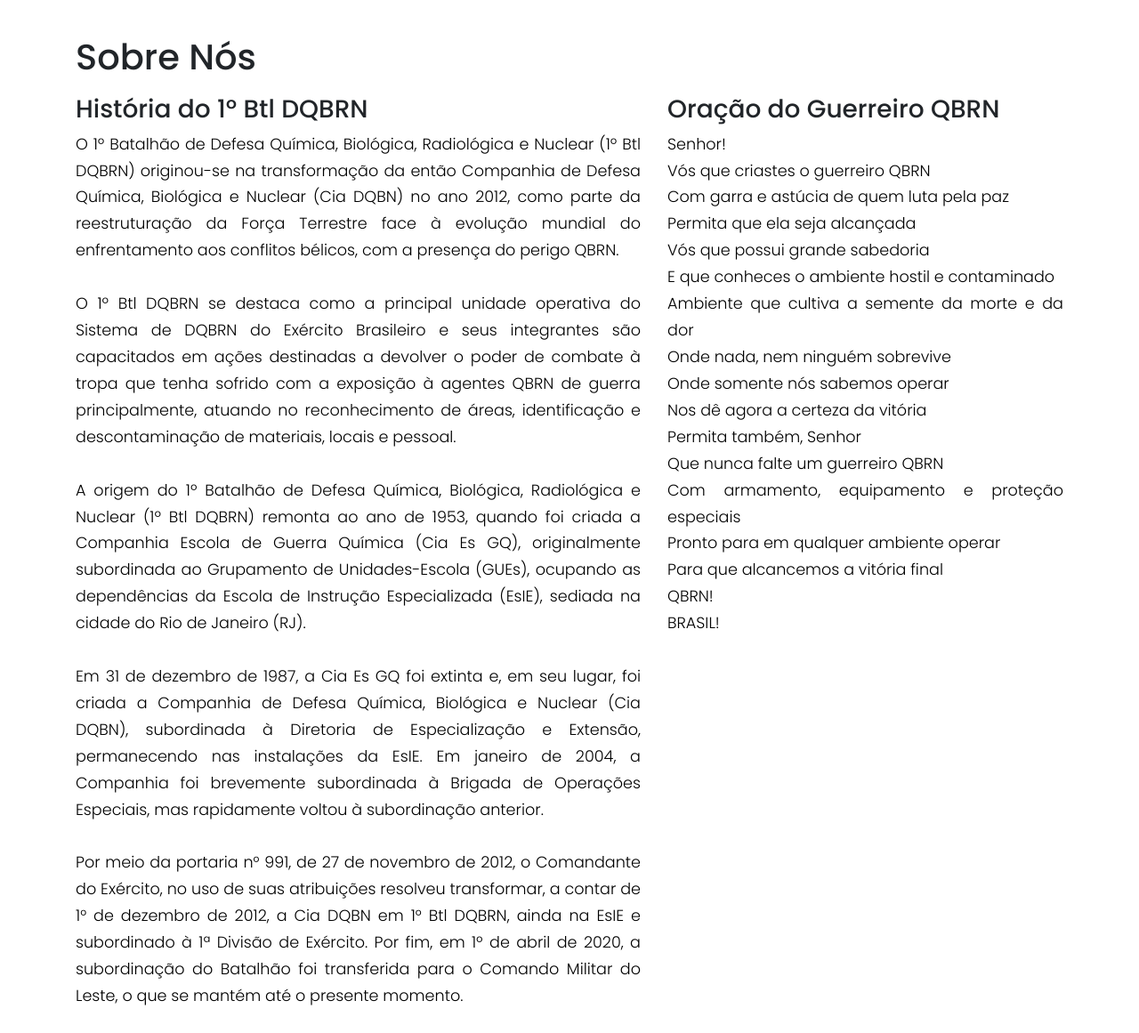
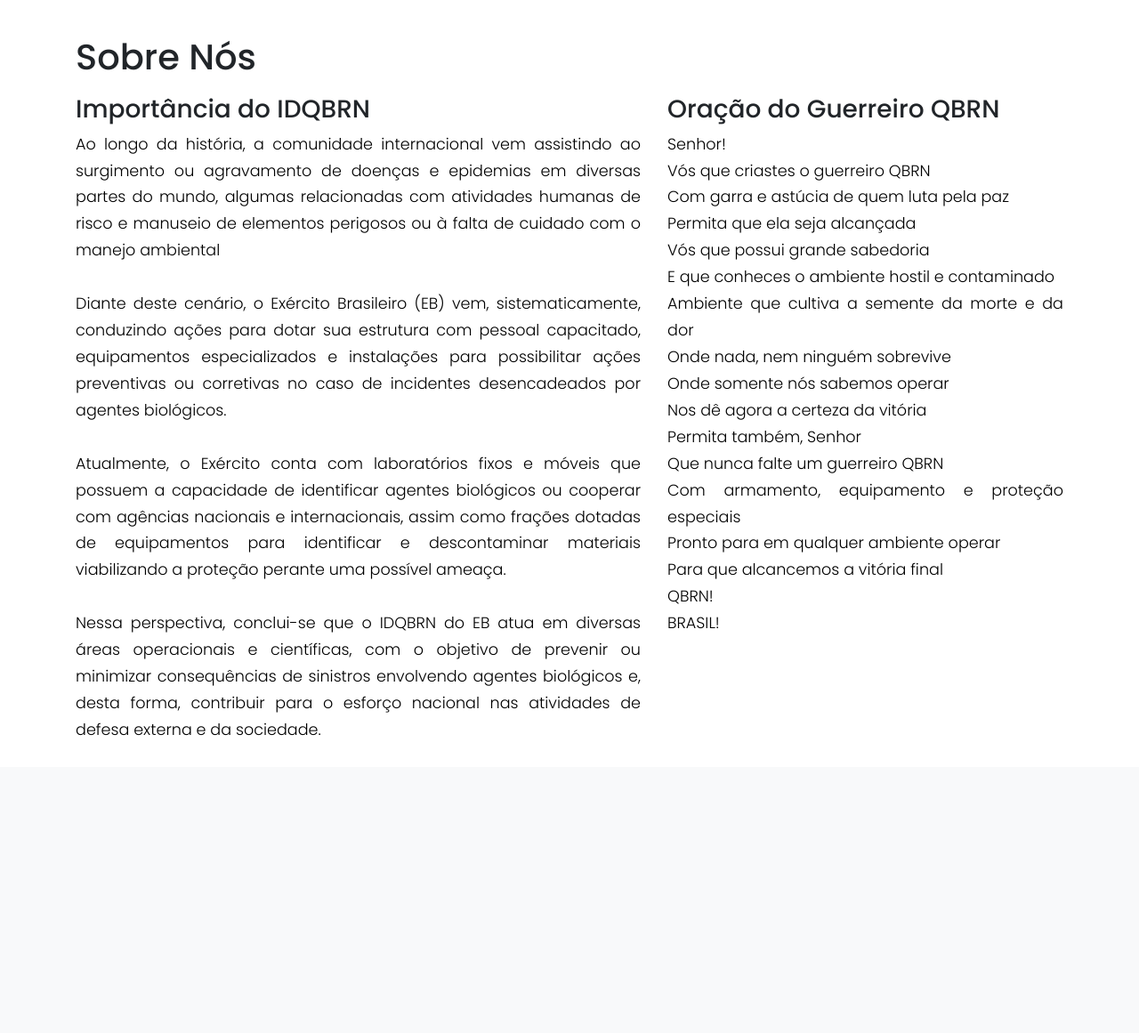
Before and after one commit to bereznik/Diseases-map, a Django app: page /about/ in a window 1280 px wide. Shown: the part 56-1217 px from the top of the page at 89% size. After the commit the page ends 883 px from the top, so only its background shows below. Run offline with Django 4.2, Linux system fonts and the light colour scheme; some libraries are stand-ins or nearby versions.

Commit message:
feat: Descrição do IDQBRN

```diff
--- a/web/diseasesmap/templates/about.html
+++ b/web/diseasesmap/templates/about.html
@@ -4,39 +4,53 @@
 <div id="content">
     <div class="container" style="text-align: justify;">
         <div style="padding-bottom: 10px;">
-    <p class="h1">Sobre Nós<br/></p>
+            <p class="h1">Sobre Nós<br /></p>
         </div>
         <div class="row">
             <div class="col-7">
-    <p class="h3">História do 1º Btl DQBRN</p>
+                <p class="h3">Importância do IDQBRN</p>
                 <p class="p2">
-        O 1º Batalhão de Defesa Química, Biológica, Radiológica e Nuclear (1º Btl DQBRN) originou-se na transformação da então Companhia de Defesa Química, Biológica e Nuclear (Cia DQBN) no ano 2012, como parte da reestruturação da Força Terrestre face à evolução mundial do enfrentamento aos conflitos bélicos, com a presença do perigo QBRN.
-        <br/><br/>O 1º Btl DQBRN se destaca como a principal unidade operativa do Sistema de DQBRN do Exército Brasileiro e seus integrantes são capacitados em ações destinadas a devolver o poder de combate à tropa que tenha sofrido com a exposição à agentes QBRN de guerra principalmente, atuando no reconhecimento de áreas, identificação e descontaminação de materiais, locais e pessoal.
-        <br/><br/>A origem do 1º Batalhão de Defesa Química, Biológica, Radiológica e Nuclear (1º Btl DQBRN) remonta ao ano de 1953, quando foi criada a Companhia Escola de Guerra Química (Cia Es GQ), originalmente subordinada ao Grupamento de Unidades-Escola (GUEs), ocupando as dependências da Escola de Instrução Especializada (EsIE), sediada na cidade do Rio de Janeiro (RJ).
-        <br/><br/>Em 31 de dezembro de 1987, a Cia Es GQ foi extinta e, em seu lugar, foi criada a Companhia de Defesa Química, Biológica e Nuclear (Cia DQBN), subordinada à Diretoria de Especialização e Extensão, permanecendo nas instalações da EsIE. Em janeiro de 2004, a Companhia foi brevemente subordinada à Brigada de Operações Especiais, mas rapidamente voltou à subordinação anterior.
-        <br/><br/>Por meio da portaria n° 991, de 27 de novembro de 2012, o Comandante do Exército, no uso de suas atribuições resolveu transformar, a contar de 1° de dezembro de 2012, a Cia DQBN em 1° Btl DQBRN, ainda na EsIE e subordinado à 1ª Divisão de Exército. Por fim, em 1º de abril de 2020, a subordinação do Batalhão foi transferida para o Comando Militar do Leste, o que se mantém até o presente momento.
+                    Ao longo da história, a comunidade internacional vem assistindo ao surgimento ou agravamento de
+                    doenças e epidemias em diversas partes do mundo, algumas relacionadas com atividades humanas de
+                    risco
+                    e manuseio de elementos perigosos ou à falta de cuidado com o manejo ambiental
+                    <br /><br />Diante deste cenário, o Exército Brasileiro (EB) vem, sistematicamente, conduzindo ações
+                    para dotar sua estrutura com pessoal capacitado, equipamentos especializados e instalações para
+                    possibilitar ações preventivas ou corretivas no caso de incidentes desencadeados por agentes
+                    biológicos.
+                    <br /><br />Atualmente, o Exército conta com laboratórios fixos e móveis que possuem a capacidade de
+                    identificar agentes biológicos ou cooperar com agências nacionais e internacionais, assim como
+                    frações
+                    dotadas de equipamentos para identificar e descontaminar materiais viabilizando a proteção perante
+                    uma
+                    possível ameaça.
+                    <br /><br />Nessa perspectiva, conclui-se que o IDQBRN do EB atua em diversas áreas operacionais e
+                    científicas,
+                    com o objetivo de prevenir ou minimizar consequências de sinistros envolvendo agentes biológicos e,
+                    desta forma,
+                    contribuir para o esforço nacional nas atividades de defesa externa e da sociedade.
                 </p>
             </div>
             <div class="col">
                 <p class="h3">Oração do Guerreiro QBRN</p>
                 <p class="p2">
                     Senhor!
-        <br/>Vós que criastes o guerreiro QBRN
-        <br/>Com garra e astúcia de quem luta pela paz
-        <br/>Permita que ela seja alcançada
-        <br/>Vós que possui grande sabedoria
-        <br/>E que conheces o ambiente hostil e contaminado
-        <br/>Ambiente que cultiva a semente da morte e da dor
-        <br/>Onde nada, nem ninguém sobrevive
-        <br/>Onde somente nós sabemos operar
-        <br/>Nos dê agora a certeza da vitória
-        <br/>Permita também, Senhor
-        <br/>Que nunca falte um guerreiro QBRN
-        <br/>Com armamento, equipamento e proteção especiais
-        <br/>Pronto para em qualquer ambiente operar
-        <br/>Para que alcancemos a vitória final
-        <br/>QBRN!
-        <br/>BRASIL!
+                    <br />Vós que criastes o guerreiro QBRN
+                    <br />Com garra e astúcia de quem luta pela paz
+                    <br />Permita que ela seja alcançada
+                    <br />Vós que possui grande sabedoria
+                    <br />E que conheces o ambiente hostil e contaminado
+                    <br />Ambiente que cultiva a semente da morte e da dor
+                    <br />Onde nada, nem ninguém sobrevive
+                    <br />Onde somente nós sabemos operar
+                    <br />Nos dê agora a certeza da vitória
+                    <br />Permita também, Senhor
+                    <br />Que nunca falte um guerreiro QBRN
+                    <br />Com armamento, equipamento e proteção especiais
+                    <br />Pronto para em qualquer ambiente operar
+                    <br />Para que alcancemos a vitória final
+                    <br />QBRN!
+                    <br />BRASIL!
                 </p>
             </div>
         </div>
```
Lines whose indentation alone changed are shown as unchanged.
